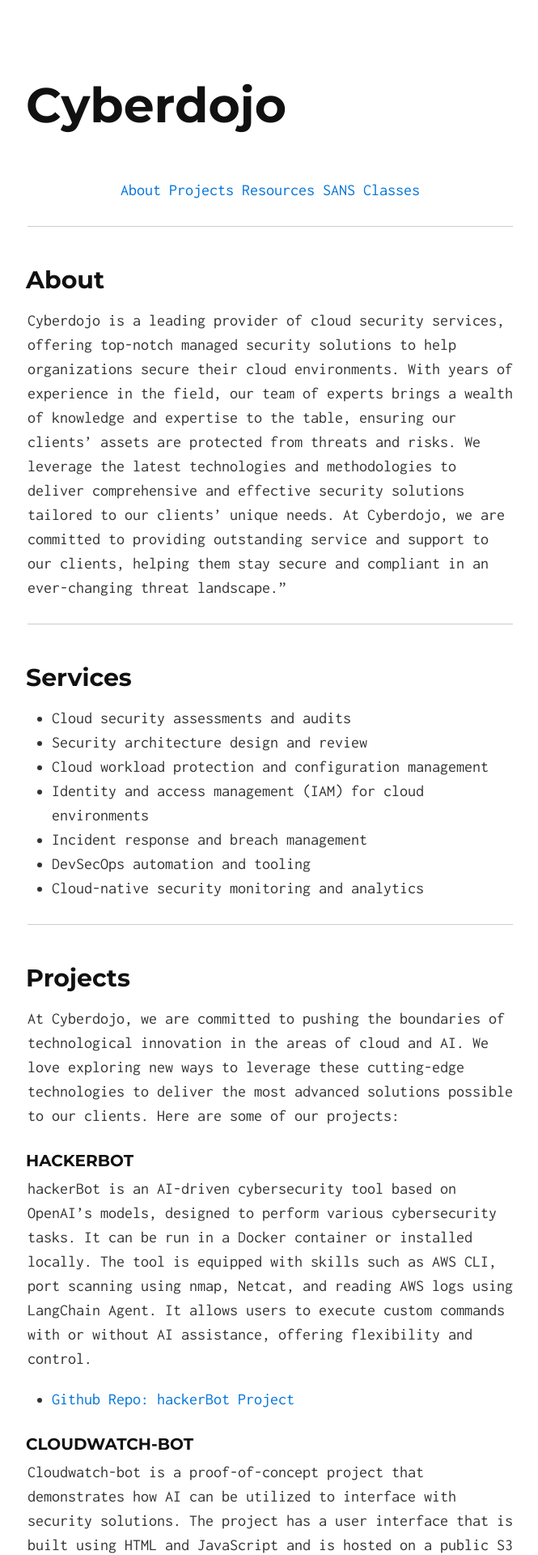
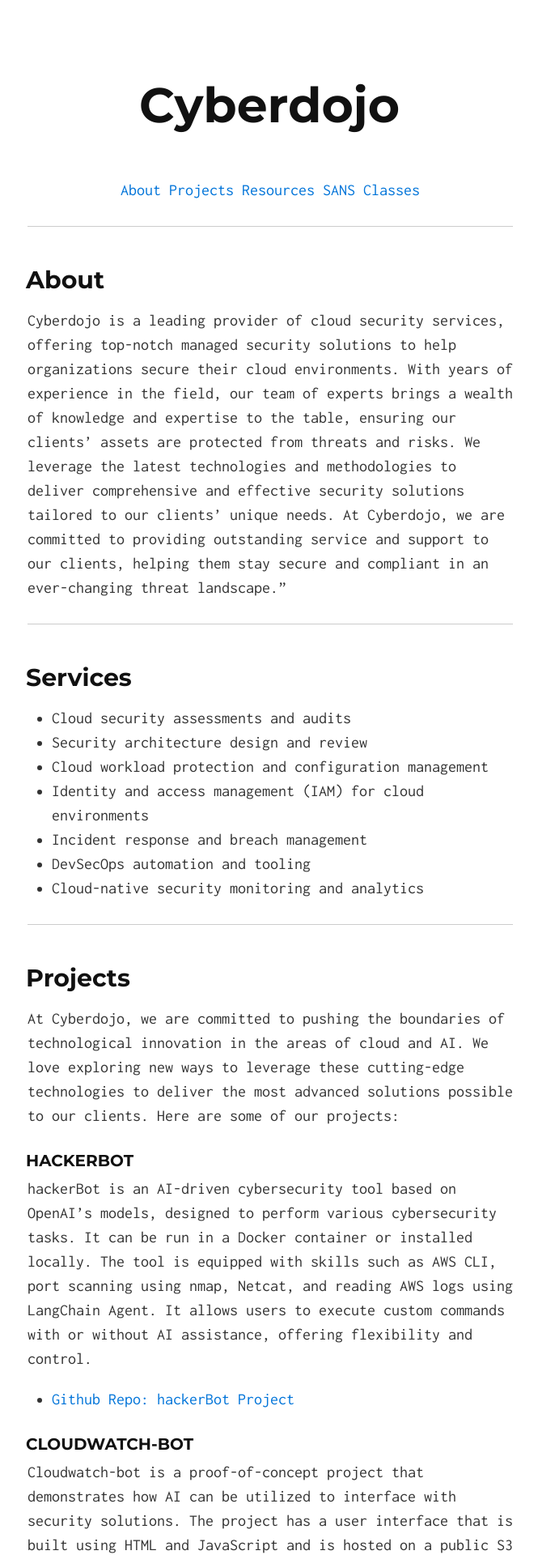
Before and after one commit to Ahmed-AG/cyberdojo-page, a Jekyll site: the page built from index.md, in a window 1280 px wide. Shown: the top 1920 px of the page at 81% size, without its empty margins (306-971 px from the left). Built offline with Jekyll 4.4.1, drawn with Linux system fonts in a browser that asks for light colours.

Commit message:
Update page

```diff
--- a/_layouts/default.html
+++ b/_layouts/default.html
@@ -11,7 +11,7 @@
 </head>
 <body>
   <div class="container">
-    <h1><a href="./">{{ site.tag_text }}</a></h1>
+    <h1 class="page-title"><a href="./">{{ site.tag_text }}</a></h1>
     {{ content }}
   </div>
 {% include scripts.html %}
--- a/css/main.scss
+++ b/css/main.scss
@@ -7,3 +7,7 @@
   'normalize',
   'solo',
   'syntax';
+
+.page-title {
+  text-align: center;
+}
```
Also changed, not shown: 1 other file.
